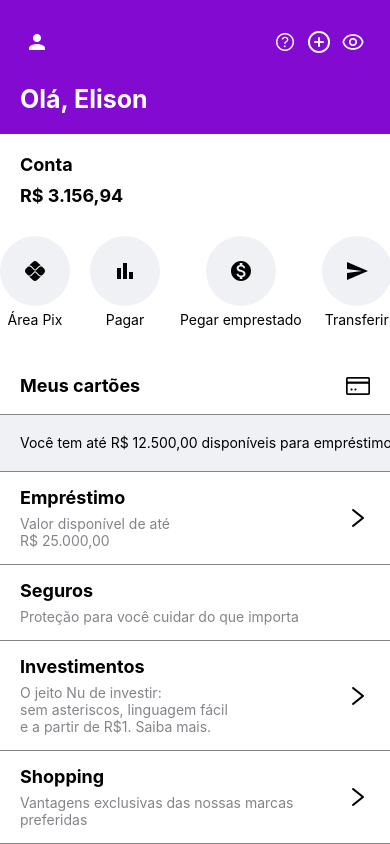
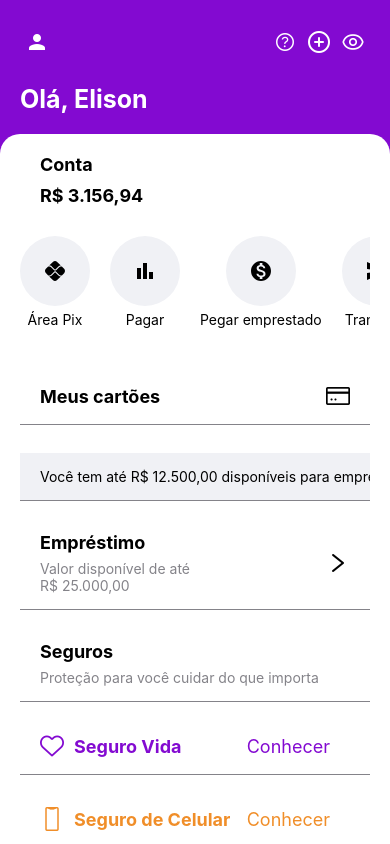
Before and after one commit to ElisonMartins/clone-nubank-app, a React Native app: screen / in a window 390 px wide. Built offline with nearby package versions, Linux system fonts and the light colour scheme.

Commit message:
feat: Adicionando melhorias

```diff
--- a/App.js
+++ b/App.js
@@ -1,8 +1,7 @@
 import React from 'react';
-import { StyleSheet, View, Text, FlatList, Dimensions } from 'react-native';
+import { StyleSheet, View, Text, FlatList, Dimensions, ScrollView } from 'react-native';
 import { AntDesign, Feather, Ionicons, MaterialIcons } from '@expo/vector-icons';
 import { Pix, BarChart, MonetizationOn, Send, AccountBalance, Description, AddCircleOutline } from '@mui/icons-material';
-//import { Container, Box } from '@mui/material';
 
 const windowWidth = Dimensions.get('window').width;
 
@@ -41,6 +40,7 @@
     marginTop: 10,
     borderTopLeftRadius: 20,
     borderTopRightRadius: 20,
+    paddingHorizontal: 20,
   },
   infoContainer: {
     backgroundColor: 'white',
@@ -82,6 +82,7 @@
     paddingVertical: 15,
     borderBottomWidth: 1,
     borderBottomColor: '#848389',
+    marginVertical: 8,
   },
   sectionTextContainer: {
     flex: 1,
@@ -115,8 +116,6 @@
   },
 });
 
-
-
 export default function App() {
   const data = [
     { icon: <Pix />, text: 'Área Pix' },
@@ -146,7 +145,7 @@
       <View style={styles.titleContainer}>
         <Text style={styles.greeting}>Olá, Elison</Text>
       </View>
-      <View style={styles.whiteView}>
+      <ScrollView style={styles.whiteView}>
         <View style={styles.infoContainer}>
           <Text style={styles.infoText}>Conta</Text>
           <Text style={styles.infoText}>R$ 3.156,94</Text>
@@ -173,7 +172,7 @@
             index,
           })}
         />
-        <View style={styles.sectionContainer}>
+        <View style={[styles.sectionContainer, { marginTop: 20, marginBottom: 20 }]}>
           <View style={styles.sectionTextContainer}>
             <Text style={styles.sectionTitle}>Meus cartões</Text>
           </View>
@@ -194,7 +193,6 @@
             </View>
           )}
         />
-      </View>
         <View style={styles.sectionContainer}>
           <View style={styles.sectionTextContainer}>
             <Text style={styles.sectionTitle}>Empréstimo</Text>
@@ -206,7 +204,6 @@
             <AntDesign name="right" size={24} color="#000" />
           </View>
         </View>
-
         <View style={styles.sectionContainer}>
           <View style={styles.sectionTextContainer}>
             <Text style={styles.sectionTitle}>Seguros</Text>
@@ -214,7 +211,30 @@
             <Text style={styles.sectionSubtitle}>Proteção para você cuidar do que importa</Text>
           </View>
         </View>
-
+        {/* Subseção dentro de Seguros - Seguro Vida */}
+        <View style={[styles.sectionContainer, { flexDirection: 'row' }]}>
+          <View style={styles.sectionTextContainer}>
+            <View style={{ flexDirection: 'row', alignItems: 'center' }}>
+              <AntDesign name="hearto" size={24} color="#830AD1" style={{ marginRight: 10 }} />
+              <Text style={[styles.sectionTitle, { color: '#830AD1' }]}>Seguro Vida</Text>
+            </View>
+          </View>
+          <View style={[styles.sectionIcon, { marginRight: 20 }]}>
+            <Text style={{ color: '#830AD1', fontSize: 18 }}>Conhecer</Text>
+          </View>
+        </View>
+        {/* Subseção dentro de Seguros - Seguro de Celular */}
+        <View style={[styles.sectionContainer, { flexDirection: 'row' }]}>
+          <View style={styles.sectionTextContainer}>
+            <View style={{ flexDirection: 'row', alignItems: 'center' }}>
+              <Ionicons name="ios-phone-portrait-outline" size={24} color="#F08E29" style={{ marginRight: 10 }} />
+              <Text style={[styles.sectionTitle, { color: '#F08E29' }]}>Seguro de Celular</Text>
+            </View>
+          </View>
+          <View style={[styles.sectionIcon, { marginRight: 20 }]}>
+            <Text style={{ color: '#F08E29', fontSize: 18 }}>Conhecer</Text>
+          </View>
+        </View>
         <View style={styles.sectionContainer}>
           <View style={styles.sectionTextContainer}>
             <Text style={styles.sectionTitle}>Investimentos</Text>
@@ -227,7 +247,6 @@
             <AntDesign name="right" size={24} color="#000" />
           </View>
         </View>
-
         <View style={styles.sectionContainer}>
           <View style={styles.sectionTextContainer}>
             <Text style={styles.sectionTitle}>Shopping</Text>
@@ -240,6 +259,7 @@
             <AntDesign name="right" size={24} color="#000" />
           </View>
         </View>
+      </ScrollView>
     </View>
   );
 }
```
Lines whose indentation alone changed are shown as unchanged.
